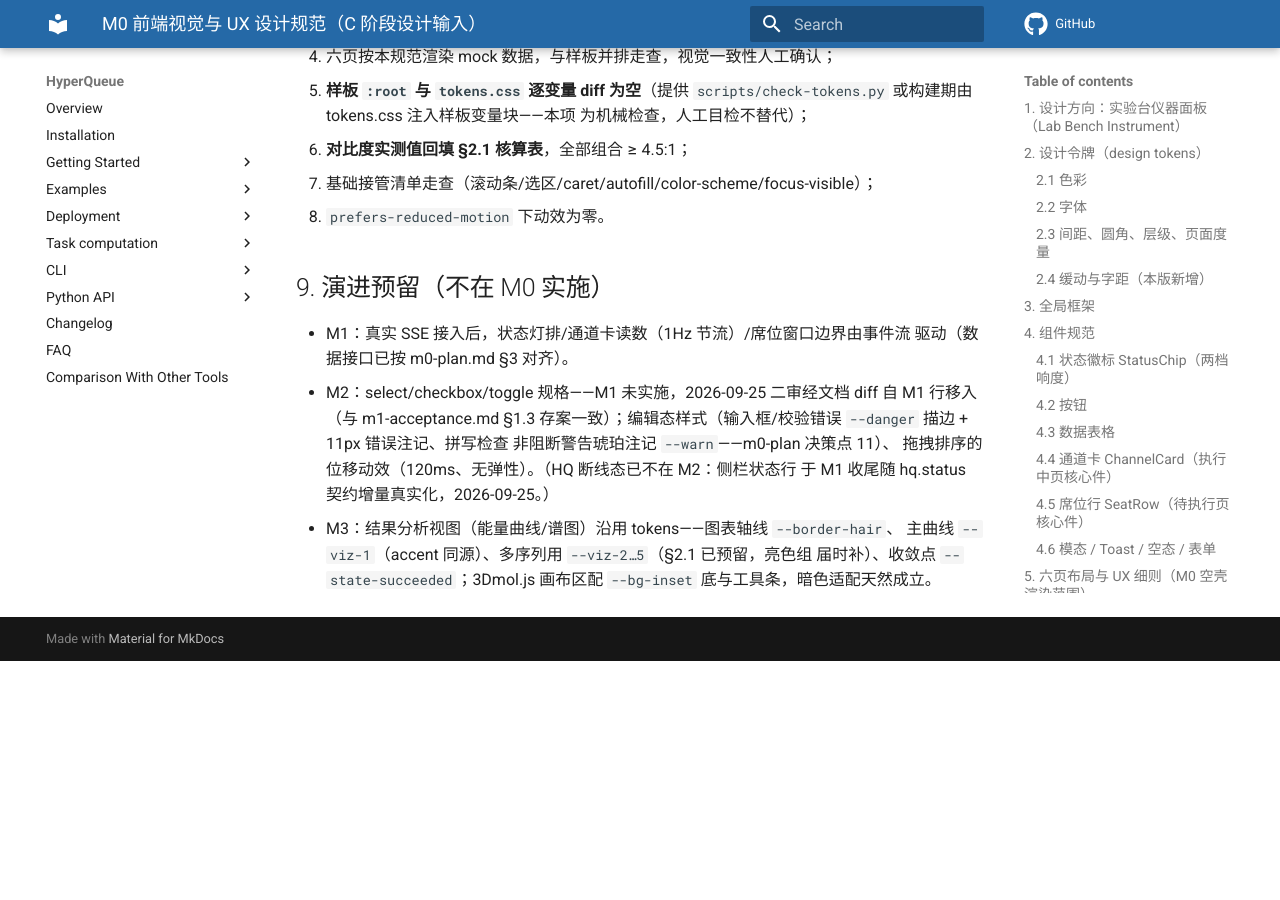
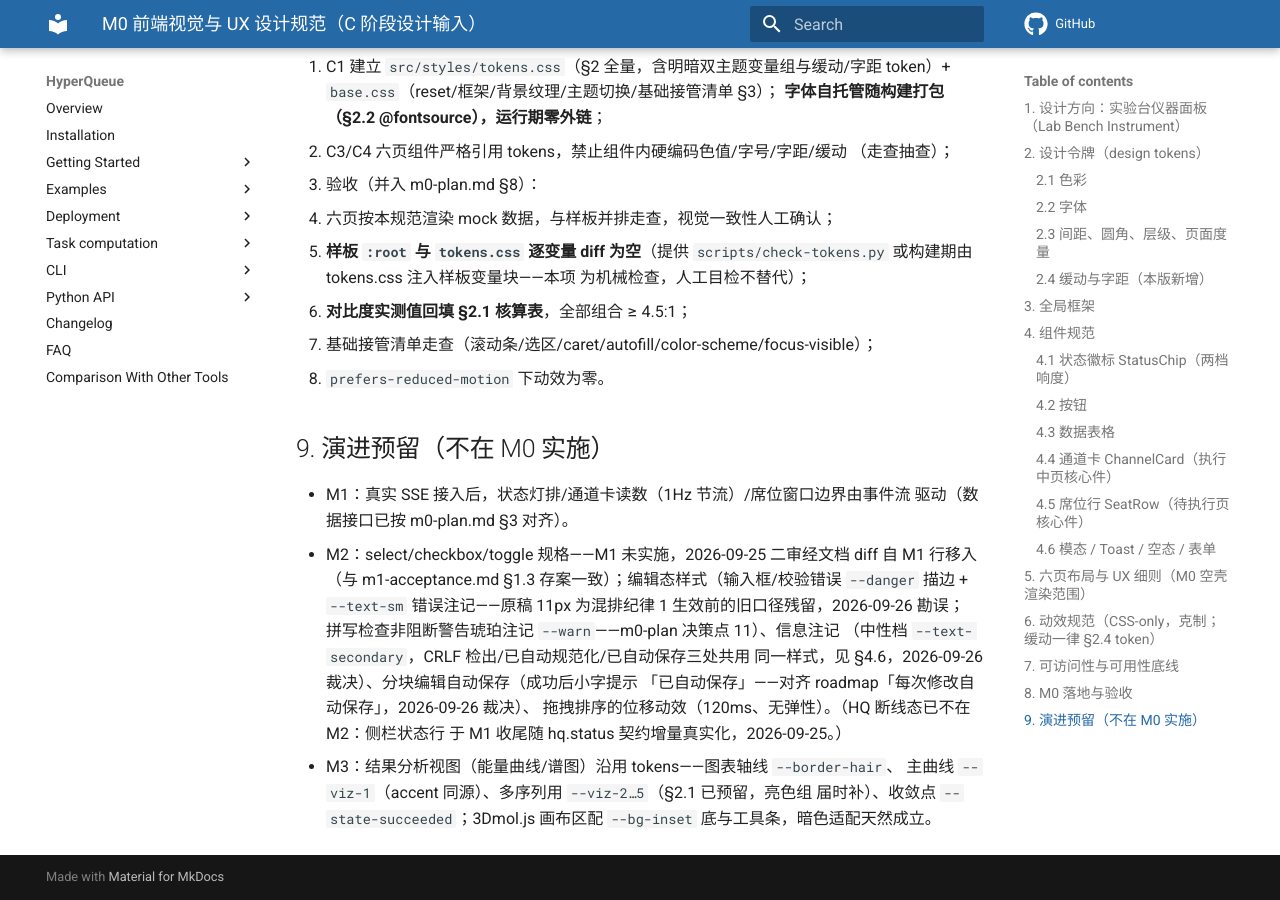
Before and after one commit to baizhancaiji/gauforge, an MkDocs documentation site: the page built from docs/plans/m0-frontend-design.md, in a window 1280 px wide and 900 px high, scrolled down 12982 px. Built offline with MkDocs 1.6.1 and Material for MkDocs 9.7.7, drawn with Linux system fonts in a browser that asks for light colours; comment, search, counter and statistics services are not loaded; the version menu is left out; before the commit the page ends 13643 px from its top, so only the background shows below that; some of the changed text lies outside the part shown.

Commit message:
docs(design): 先行落盘 M2 信息注记与琥珀清单增补
- §4.6 定稿信息注记中性档（CRLF 检出/已自动规范化/已自动保存三处共用样式）

- §2.1 琥珀允许清单增补关键词拼写警告注记，消除与 §9 移项登记的内部矛盾

- §9 勘误编辑态注记字号（--text-sm）并登记分块编辑自动保存口径

```diff
--- a/docs/plans/m0-frontend-design.md
+++ b/docs/plans/m0-frontend-design.md
@@ -123,7 +123,8 @@
 通电态**。清单之外的新用法必须先增补本清单再落地。
 
 **琥珀纪律**（`--warn` 只表示「需要行动」）。允许：停滞告警、Link0 缺失注记、
-顶栏告警灯、保存条重启提示。skipped 是**正常终态**、队列回退是状态描述——两者
+顶栏告警灯、保存条重启提示、关键词拼写警告注记（M2 分块编辑，近邻命中才
+警告——2026-09-26 登记入清单）。skipped 是**正常终态**、队列回退是状态描述——两者
 一律走安静档（琥珀圆点 + 文字、无底色），不占用告警响度。设置页生效语义徽标
 （即时/新任务生效/重启生效）一律中性 plain 档，不使用状态色。
 
@@ -418,6 +419,12 @@
   select/checkbox/toggle 规格随 M2 补充（§9，2026-09-25 二审移项），沿用输入框同款描边体系；设置项生效
   语义用**中性**微型徽标（`即时`/`即时且追溯`/`新任务生效`/`重启生效`，plain
   档，对应 m0-plan §2.2 `effect` 四值枚举）。
+- **信息注记**（M2，2026-09-26 裁决定稿）：信息性、非阻断提示一律中性档
+  文字注记——整句用 `--text-secondary`（§7 整句提示文字纪律），**不用琥珀
+  `--warn`**（信息性提示非「需要行动」，§2.1 琥珀纪律）。三处共用同一样式：
+  编辑检出 CRLF「提交时将自动规范化为 LF」、提交响应「已自动规范化」、
+  分块自动保存成功「已自动保存」（M2 分块编辑为自动保存，对齐 roadmap
+  「每次修改自动保存」）。
 
 ## 5. 六页布局与 UX 细则（M0 空壳渲染范围）
 
@@ -489,8 +496,12 @@
   驱动（数据接口已按 m0-plan.md §3 对齐）。
 - M2：select/checkbox/toggle 规格——M1
   未实施，2026-09-25 二审经文档 diff 自 M1 行移入（与 m1-acceptance.md §1.3
-  存案一致）；编辑态样式（输入框/校验错误 `--danger` 描边 + 11px 错误注记、拼写检查
-  非阻断警告琥珀注记 `--warn`——m0-plan 决策点 11）、
+  存案一致）；编辑态样式（输入框/校验错误 `--danger` 描边 + `--text-sm`
+  错误注记——原稿 11px 为混排纪律 1 生效前的旧口径残留，2026-09-26 勘误；
+  拼写检查非阻断警告琥珀注记 `--warn`——m0-plan 决策点 11）、信息注记
+  （中性档 `--text-secondary`，CRLF 检出/已自动规范化/已自动保存三处共用
+  同一样式，见 §4.6，2026-09-26 裁决）、分块编辑自动保存（成功后小字提示
+  「已自动保存」——对齐 roadmap「每次修改自动保存」，2026-09-26 裁决）、
   拖拽排序的位移动效（120ms、无弹性）。（HQ 断线态已不在 M2：侧栏状态行
   于 M1 收尾随 hq.status 契约增量真实化，2026-09-25。）
 - M3：结果分析视图（能量曲线/谱图）沿用 tokens——图表轴线 `--border-hair`、
```
